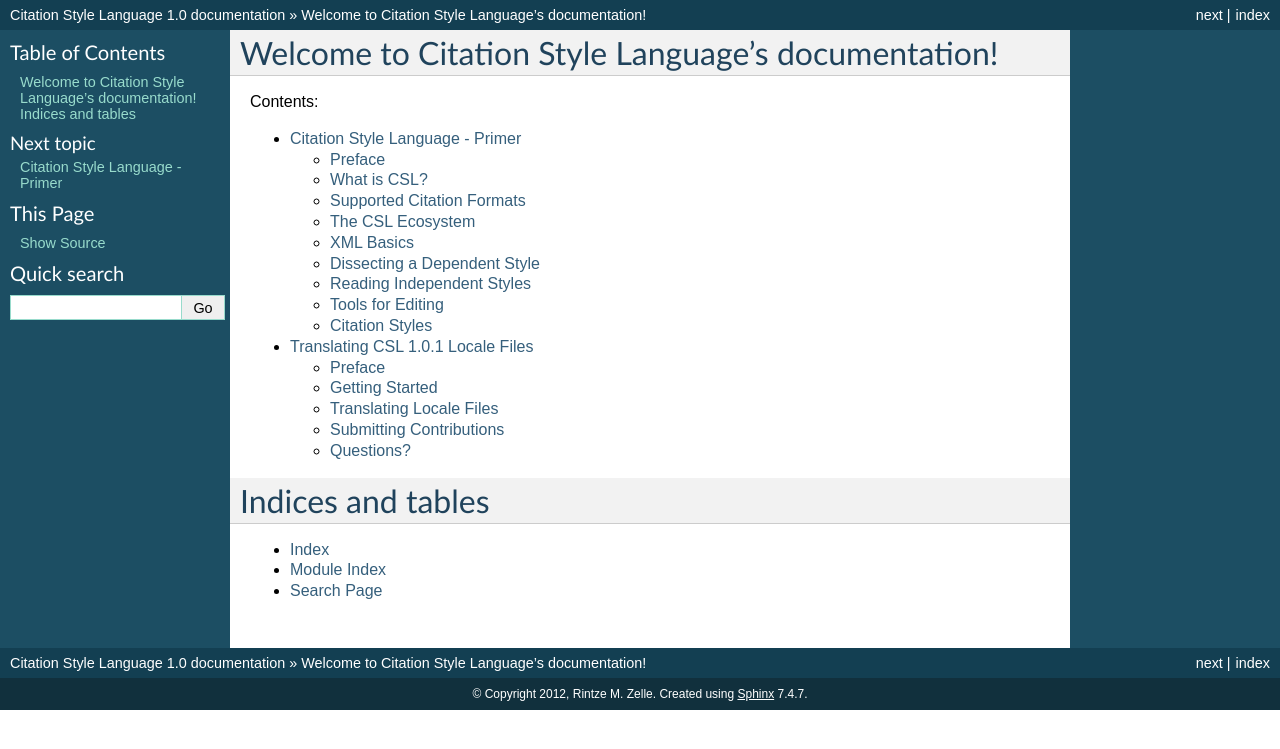
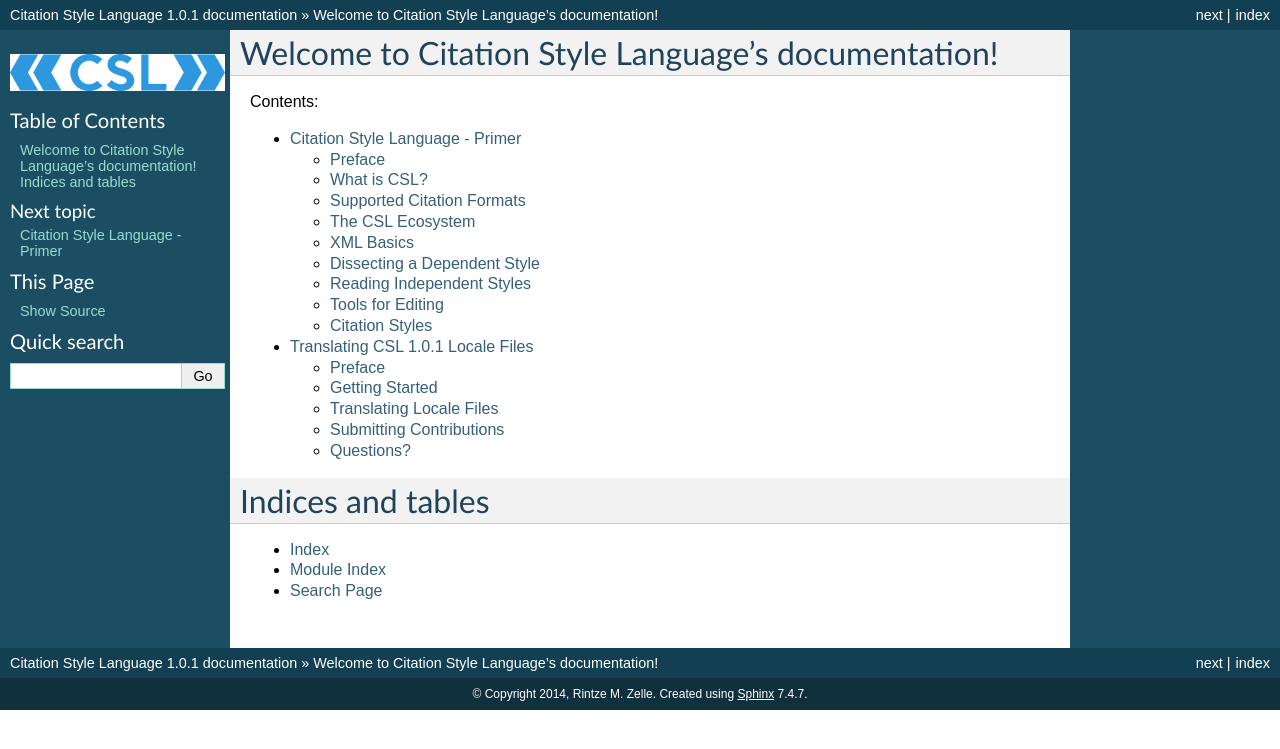
Before and after one commit to rmzelle/writing, a Sphinx documentation site: the page built from docs/index.rst, in a window 1280 px wide. Shown: the top 749 px of the page. Built offline with Sphinx 7.4.7, drawn with Linux system fonts in a browser that asks for light colours.

```diff
--- a/docs/conf.py
+++ b/docs/conf.py
@@ -41,16 +41,16 @@ master_doc = 'index'
 
 # General information about the project.
 project = u'Citation Style Language'
-copyright = u'2012, Rintze M. Zelle'
+copyright = u'2014, Rintze M. Zelle'
 
 # The version info for the project you're documenting, acts as replacement for
 # |version| and |release|, also used in various other places throughout the
 # built documents.
 #
 # The short X.Y version.
-version = '1.0'
+version = '1.0.1'
 # The full version, including alpha/beta/rc tags.
-release = '1.0'
+release = '1.0.1'
 
 # The language for content autogenerated by Sphinx. Refer to documentation
 # for a list of supported languages.
@@ -110,7 +110,7 @@ html_theme = 'default'
 
 # The name of an image file (relative to this directory) to place at the top
 # of the sidebar.
-#html_logo = None
+html_logo = 'csl-logo-300.png'
 
 # The name of an image file (within the static path) to use as favicon of the
 # docs.  This file should be a Windows icon file (.ico) being 16x16 or 32x32
```
Also changed, not shown: docs/csl-logo-300.png (added), 1 other file.
